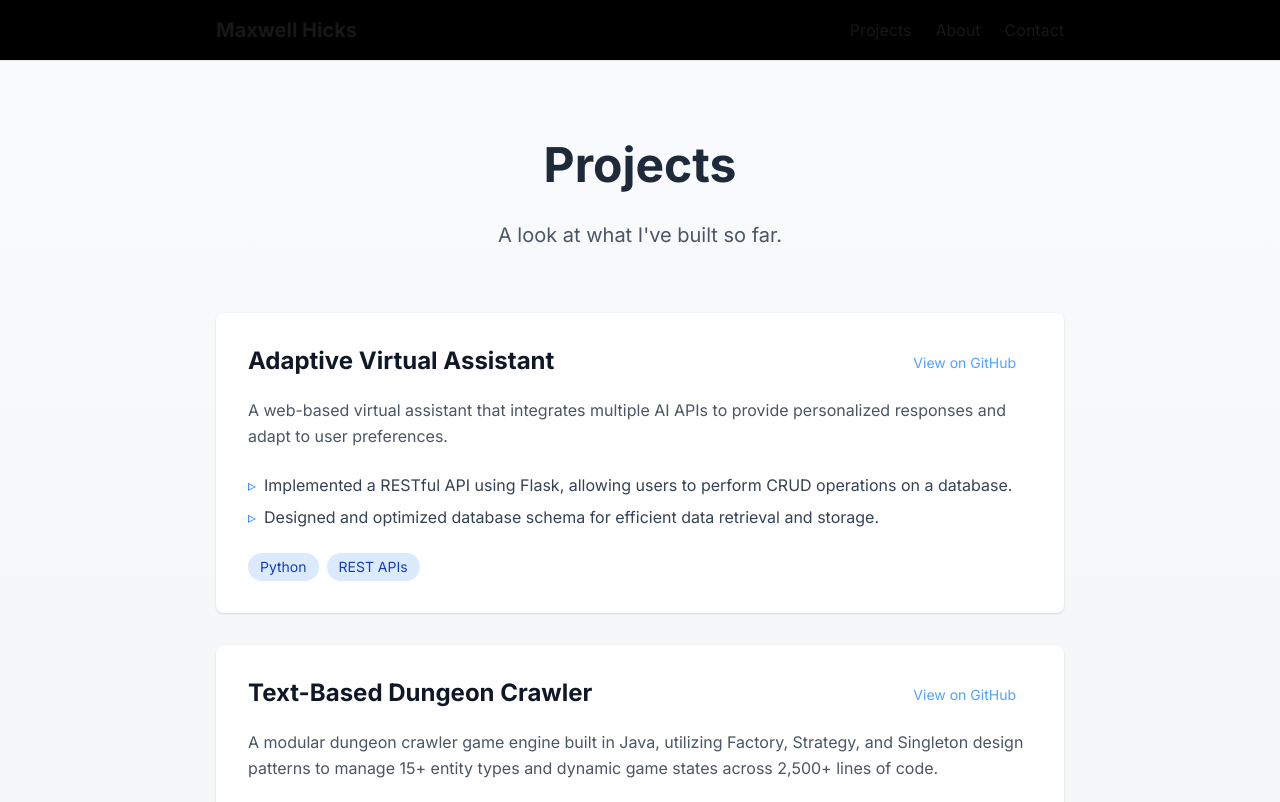
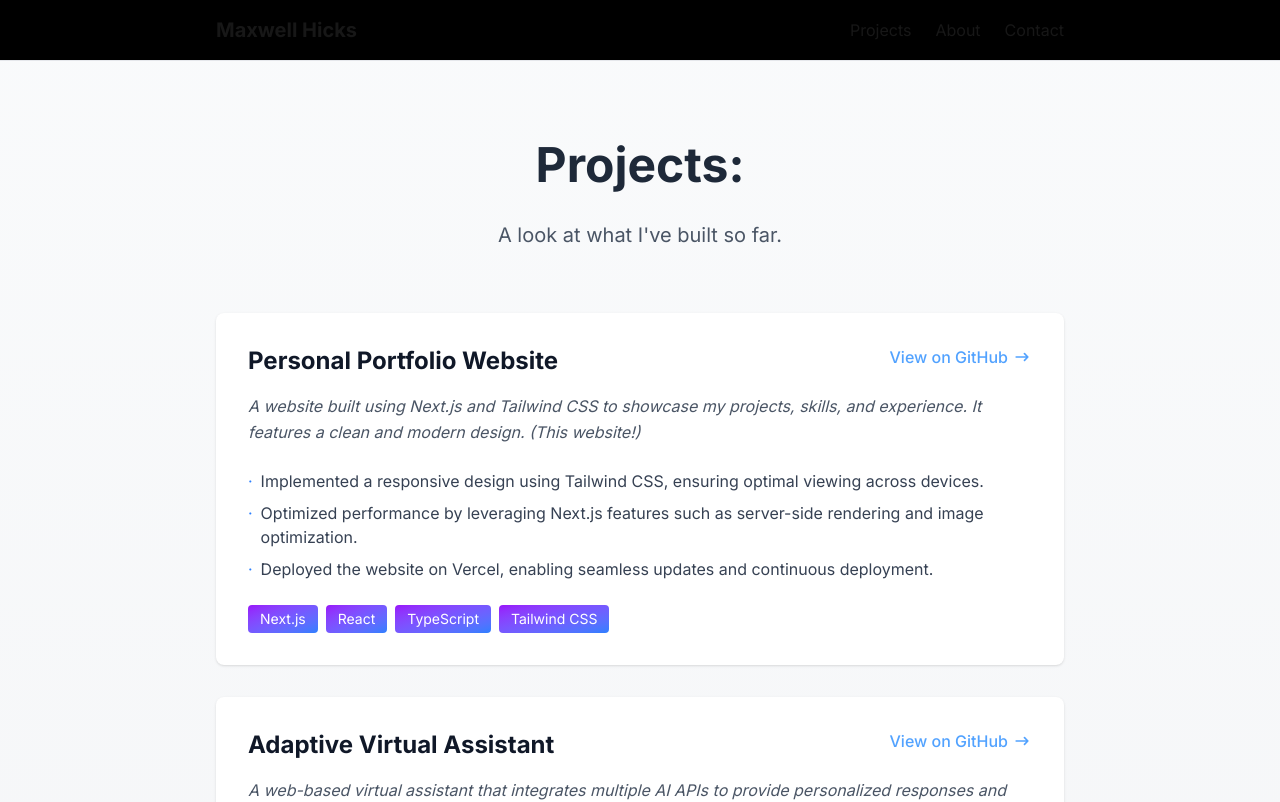
Before and after one commit to mahicks5/my-portfolio, a Next.js app: page /projects in a window 1280 px wide. Shown: the top 802 px of the page. Built offline with nearby package versions, Linux system fonts and the light colour scheme.

Commit message:
updated projects page

```diff
--- a/src/app/projects/page.tsx
+++ b/src/app/projects/page.tsx
@@ -1,6 +1,17 @@
 import Image from "next/image";
 
 const projects = [
+    {
+        title: "Personal Portfolio Website",
+        description: "A website built using Next.js and Tailwind CSS to showcase my projects, skills, and experience. It features a clean and modern design. (This website!)",
+        techStack: ["Next.js", "React", "TypeScript", "Tailwind CSS"],
+        github: "https://github.com/mahicks5/my-portfolio",
+        highlights: [
+            "Implemented a responsive design using Tailwind CSS, ensuring optimal viewing across devices.",
+            "Optimized performance by leveraging Next.js features such as server-side rendering and image optimization.",
+            "Deployed the website on Vercel, enabling seamless updates and continuous deployment.",
+        ],
+    },
     {
         title: "Adaptive Virtual Assistant",
         description: "A web-based virtual assistant that integrates multiple AI APIs to provide personalized responses and adapt to user preferences.",
@@ -29,7 +40,7 @@
             <div className="max-w-4xl mx-auto px-6 py-20">
                 {/* Header */}
                 <div className="text-center mb-16">
-                    <h1 className="text-5xl font-bold text-gray-800 text-center mb-8">Projects</h1>
+                    <h1 className="text-5xl font-bold text-gray-800 text-center mb-8">Projects:</h1>
                     <p className="text-xl text-gray-600">
                         A look at what I've built so far.
                     </p>
@@ -44,21 +55,19 @@
                         >
                             {/* Project Title and Description */}
                             <div className="flex justify-between items-start mb-4">
-                                <h2 className="text-2xl font-bold text-gray-900">
-                                    {project.title}
-                                </h2>
-                                <a
-                                    href={project.github}
-                                    target="_blank"
-                                    rel="noopener noreferrer"
-                                    className="text-sm border-gray-300 px-4 py-2 rounded-lg text-blue-400 hover:border-blue-500 hover:text-blue-700 transition ml-4 whitespace-nowrap"
-                                >
+                                    <h2 className="text-2xl font-bold text-gray-900">
+                                        {project.title}
+                                    </h2>
+
+                                <a href="#" className="inline-flex items-center text-blue-400 font-medium hover:underline">
                                     View on GitHub
+                                    <svg className="w-5 h-5 ms-1 rtl:rotate-180" aria-hidden="true" xmlns="http://www.w3.org/2000/svg" width="24" height="24" fill="none" viewBox="0 0 24 24"><path stroke="currentColor" stroke-linecap="round" stroke-linejoin="round" stroke-width="2" d="M19 12H5m14 0-4 4m4-4-4-4" /></svg>
                                 </a>
+
                             </div>
 
                             {/* Description */}
-                            <p className="text-gray-600 leading-relaxed mb-6">
+                            <p className="text-gray-600 leading-relaxed mb-6 italic">
                                 {project.description}
                             </p>
 
@@ -69,7 +78,10 @@
                                         key={index}
                                         className="flex items-start gap-2 text-gray-700"
                                     >
-                                        <span className="text-blue-500">▹</span>
+                                        {/* Custom bullet point */}
+                                        <span className="text-blue-500">
+                                            ·
+                                        </span>
                                         {highlight}
                                     </li>
                                 ))}
@@ -80,7 +92,8 @@
                                 {project.techStack.map((tech) => (
                                     <span
                                         key={tech}
-                                        className="bg-blue-100 text-blue-800 text-sm px-3 py-1 rounded-full"
+                                        // className="bg-blue-100 text-blue-800 text-sm px-3 py-1 rounded"
+                                        className="text-white bg-gradient-to-br from-purple-600 to-blue-500 hover:bg-gradient-to-bl rounded-base text-sm px-3 py-1 rounded"
                                     >
                                         {tech}
                                     </span>
@@ -102,6 +115,15 @@
                         >
                             GitHub
                         </a>
+
+                        {/* <a
+              href="https://github.com/mahicks5"
+              target="_blank"
+              rel="noopener noreferrer"
+              className="justify-center col-span-2 text-white bg-[#0f1419] hover:bg-[#0f1419]/90 focus:ring-4 rounded-lg focus:outline-none box-border border border-transparent font-medium leading-5 rounded-base text-sm px-4 py-2.5 text-center inline-flex items-center dark:hover:bg-[#24292F]">
+              <svg className="w-4 h-4 me-1.5" aria-hidden="true" xmlns="http://www.w3.org/2000/svg" width="24" height="24" fill="currentColor" viewBox="0 0 24 24"><path fillRule="evenodd" d="M12.006 2a9.847 9.847 0 0 0-6.484 2.44 10.32 10.32 0 0 0-3.393 6.17 10.48 10.48 0 0 0 1.317 6.955 10.045 10.045 0 0 0 5.4 4.418c.504.095.683-.223.683-.494 0-.245-.01-1.052-.014-1.908-2.78.62-3.366-1.21-3.366-1.21a2.711 2.711 0 0 0-1.11-1.5c-.907-.637.07-.621.07-.621.317.044.62.163.885.346.266.183.487.426.647.71.135.253.318.476.538.655a2.079 2.079 0 0 0 2.37.196c.045-.52.27-1.006.635-1.37-2.219-.259-4.554-1.138-4.554-5.07a4.022 4.022 0 0 1 1.031-2.75 3.77 3.77 0 0 1 .096-2.713s.839-.275 2.749 1.05a9.26 9.26 0 0 1 5.004 0c1.906-1.325 2.74-1.05 2.74-1.05.37.858.406 1.828.101 2.713a4.017 4.017 0 0 1 1.029 2.75c0 3.939-2.339 4.805-4.564 5.058a2.471 2.471 0 0 1 .679 1.897c0 1.372-.012 2.477-.012 2.814 0 .272.18.592.687.492a10.05 10.05 0 0 0 5.388-4.421 10.473 10.473 0 0 0 1.313-6.948 10.32 10.32 0 0 0-3.39-6.165A9.847 9.847 0 0 0 12.007 2Z" clipRule="evenodd"/></svg>
+                Check Out My GitHub
+            </a> */}
                     </div>
                 </div>
             </div>
```
